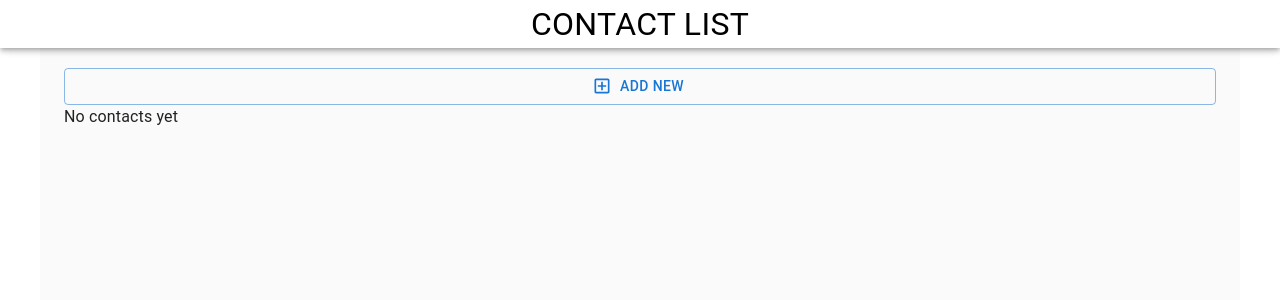
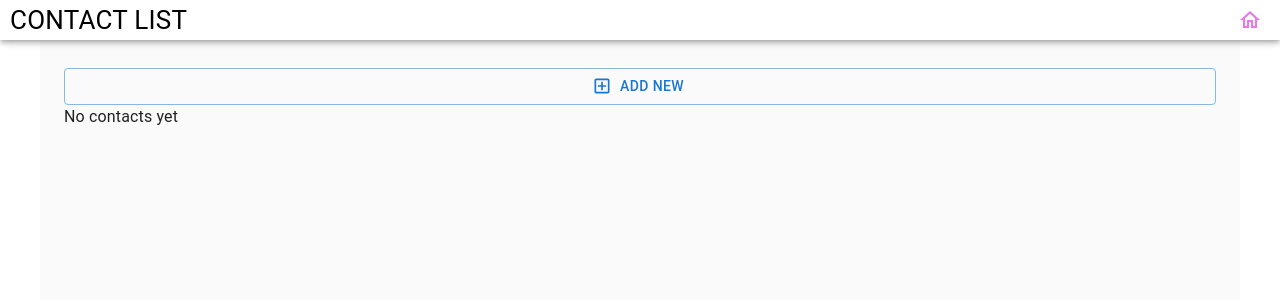
Before and after one commit to iurimp91/contact-list, a React (Create React App) app: page / in a window 1280 px wide. Shown: the top 300 px of the page. Built offline with nearby package versions, Linux system fonts and the light colour scheme.

Commit message:
feat: add home button on header

```diff
--- a/src/App.tsx
+++ b/src/App.tsx
@@ -1,10 +1,13 @@
-import { Routes, Route } from "react-router-dom";
-import { AppBar, Typography, Container } from "@mui/material";
+import { Routes, Route, useNavigate } from "react-router-dom";
+import { AppBar, Typography, Container, Box, IconButton } from "@mui/material";
+import { HomeOutlined } from "@mui/icons-material";
 import Home from "./pages/Home";
 import ContactPage from "./pages/ContactPage";
 import Form from "./pages/Form";
 
 function Header(): JSX.Element {
+  const navigate = useNavigate();
+
   return (
     <AppBar
       position="fixed"
@@ -12,11 +15,14 @@ function Header(): JSX.Element {
         backgroundColor: "#FFFFFF",
       }}
     >
-      <Typography
-        sx={{ color: "#000000", textAlign: "center", fontSize: "32px" }}
-      >
-        CONTACT LIST
-      </Typography>
+      <Box display="flex" justifyContent="space-between" alignItems="center" px="10px">
+        <Typography sx={{ color: "#000000", textAlign: "center", fontSize: "26px" }}>
+          CONTACT LIST
+        </Typography>
+        <IconButton onClick={() => navigate("/")}>
+          <HomeOutlined sx={{ color: "#ED75EF" }} />
+        </IconButton>
+      </Box>
     </AppBar>
   );
 }
```
